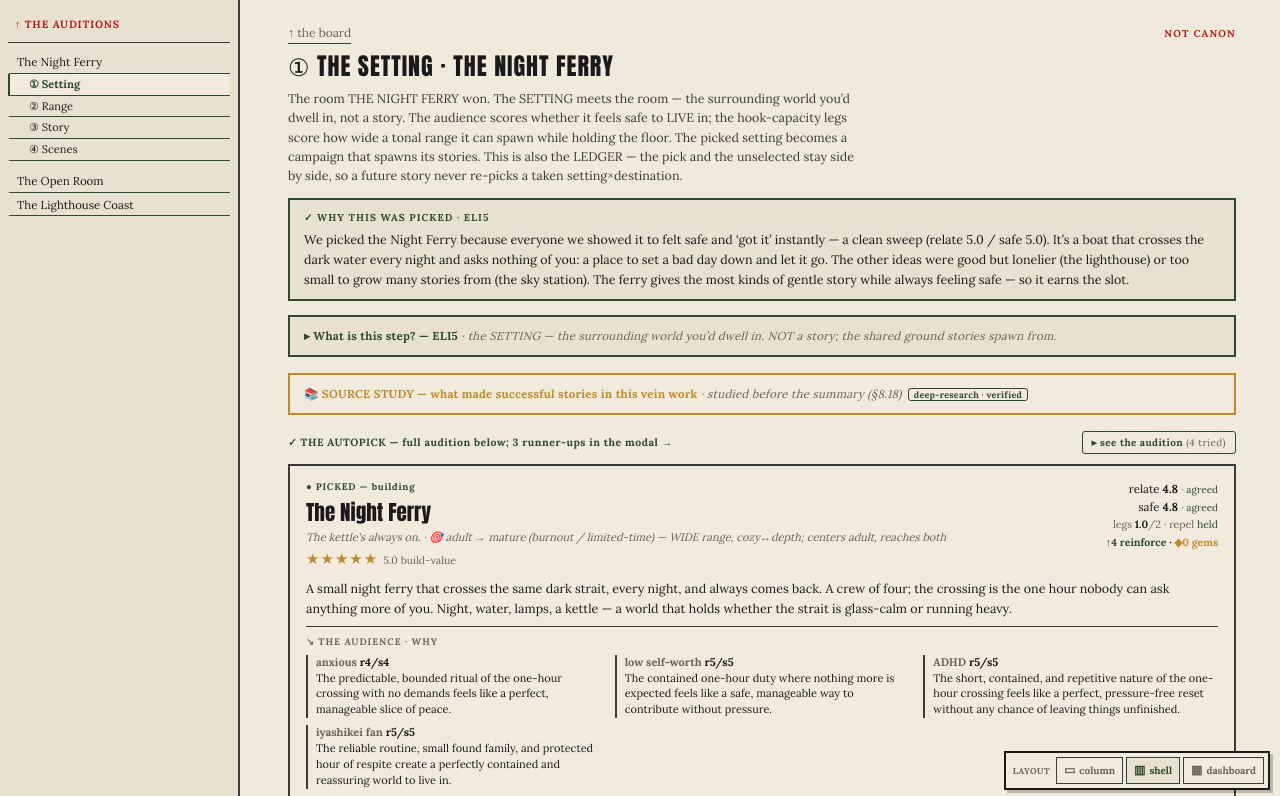
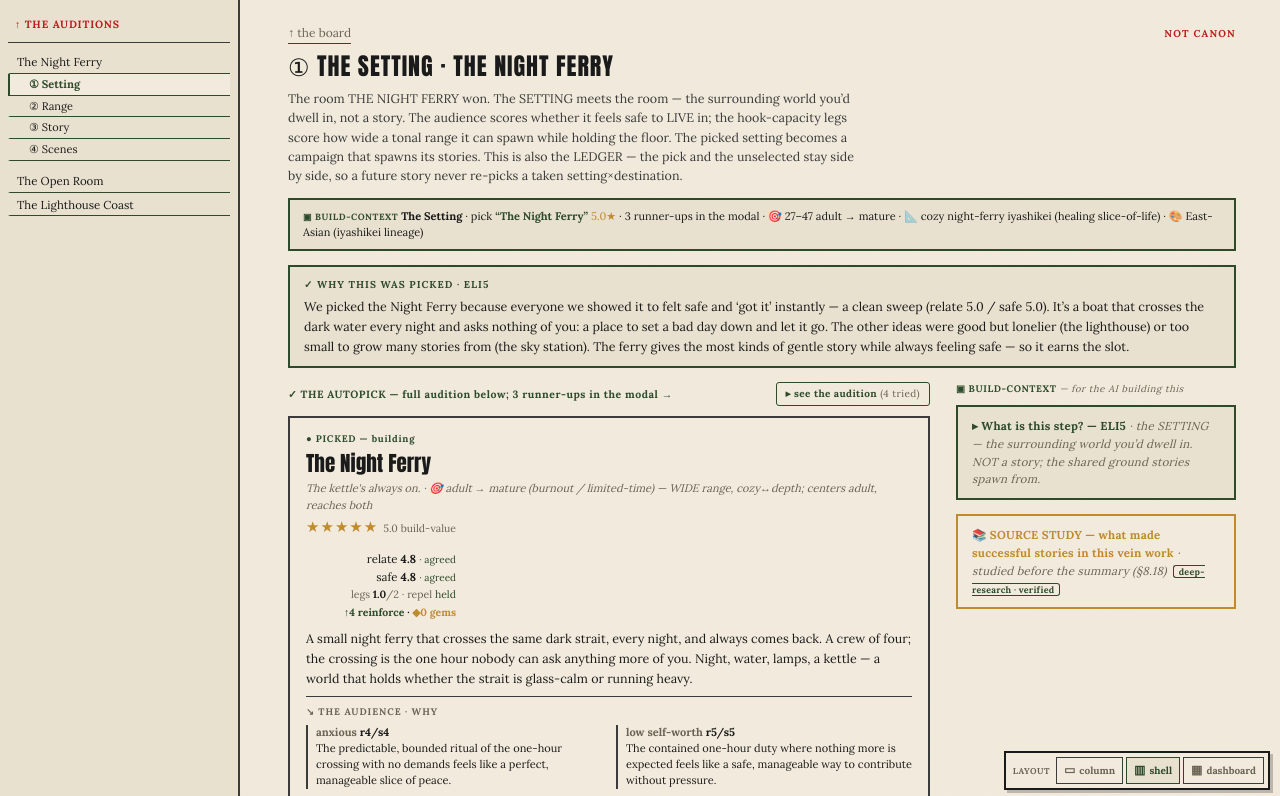
Before and after one commit to cybervaldez/myliar-website, a Next.js app: page /auditions/ferry/concept in a window 1280 px wide. Shown: the top 796 px of the page. Built offline with nearby package versions, Linux system fonts and the light colour scheme.

Commit message:
deploy: sync website/ from monorepo @ 92191dc

```diff
--- a/app/auditions/StepBoard.tsx
+++ b/app/auditions/StepBoard.tsx
@@ -43,6 +43,10 @@ export default function StepBoard({ stepLabel, intro, whyPicked, primer, prepend
       <h1 style={{ fontSize: 24, margin: "0 0 4px", color: ink }}>{stepLabel}</h1>
       <p className="aud-prose" style={{ fontSize: 12.5, color: soft, lineHeight: 1.55, margin: "0 0 12px" }}>{intro}</p>
 
+      <div className="aud-digest" style={{ border: `2px solid ${forest}`, background: shade, padding: "8px 13px", margin: "0 0 14px", fontSize: 11, color: ink, lineHeight: 1.5 }}>
+        <span style={{ fontFamily: "var(--theme-body)", fontSize: 9, fontWeight: 700, letterSpacing: ".06em", color: forest }}>▣ BUILD-CONTEXT</span> <b>{stepLabel.replace(/^[①②③④⑤⑥•]\s*/, "").replace(/ ·.*/, "")}</b>{pickedItem ? <> · pick <b style={{ color: forest }}>“{pickedItem.title}”</b> <span style={{ color: amber }}>{star(data, pickedItem.idx).toFixed(1)}★</span> · {auditionCands.length - 1} runner-up{auditionCands.length - 1 === 1 ? "" : "s"} in the modal</> : ` · ${shown.length} in audition`}{gatedBy ? ` · ${gatedBy}` : ""}
+      </div>
+
       {/* §8.19 — every PICKED step ships an ELI5 "why this won" (distinct from the primer's "what is this step") */}
       {whyPicked?.text && (
         <div style={{ border: `2px solid ${forest}`, background: shade, padding: "10px 14px", margin: "0 0 14px" }}>
@@ -56,72 +60,9 @@ export default function StepBoard({ stepLabel, intro, whyPicked, primer, prepend
         </div>
       )}
 
+      <div className="aud-body">
+        <div className="aud-meat">
       {prepend}
-
-      {primer && (
-        <details style={{ border: `2px solid ${forest}`, background: shade, margin: "0 0 16px", padding: "0" }}>
-          <summary style={{ cursor: "pointer", listStyle: "none", padding: "10px 14px", fontFamily: "var(--theme-body)", fontSize: 11.5, fontWeight: 700, color: forest, letterSpacing: ".02em" }}>
-            ▸ What is this step? — ELI5 <span style={{ color: margin, fontWeight: 400, fontStyle: "italic" }}>· {primer.tldr}</span>
-          </summary>
-          <div style={{ padding: "2px 14px 13px", display: "grid", gap: 8 }}>
-            {([["What it’s for", primer.whatFor], ["How it shapes the story", primer.impact], ["How to pick the right one", primer.howToChoose]] as const).map(([h, body]) => (
-              <div key={h} style={{ fontSize: 12, color: ink, lineHeight: 1.55 }}>
-                <div style={{ fontFamily: "var(--theme-body)", fontSize: 9.5, fontWeight: 700, letterSpacing: ".1em", color: margin }}>{h.toUpperCase()}</div>
-                {body}
-              </div>
-            ))}
-            {primer.mechanic && (
-              <div style={{ fontSize: 11.5, color: ink, lineHeight: 1.5, borderTop: `1px solid var(--ink-soft)`, paddingTop: 7 }}>
-                <span style={{ fontFamily: "var(--theme-body)", fontSize: 9.5, fontWeight: 700, letterSpacing: ".1em", color: forest }}>⚙ PLAYS TO (our mechanics)</span> {primer.mechanic}
-              </div>
-            )}
-            {primer.craft && <div style={{ fontSize: 10.5, color: margin, fontStyle: "italic", lineHeight: 1.5, borderTop: `1px solid var(--ink-soft)`, paddingTop: 7 }}>{primer.craft}</div>}
-          </div>
-        </details>
-      )}
-
-      {sourceStudy && (
-        <details style={{ border: `2px solid ${amber}`, background: paper, margin: "0 0 16px" }}>
-          <summary style={{ cursor: "pointer", listStyle: "none", padding: "10px 14px", fontFamily: "var(--theme-body)", fontSize: 11.5, fontWeight: 700, color: amber, letterSpacing: ".02em" }}>
-            📚 SOURCE STUDY — what made successful stories in this vein work <span style={{ color: margin, fontWeight: 400, fontStyle: "italic" }}>· studied before the summary (§8.18)</span>
-            {sourceStudy.method && <span style={{ marginLeft: 6, fontSize: 9, color: sourceStudy.method === "deep-research" ? forest : margin, border: `1px solid ${sourceStudy.method === "deep-research" ? forest : margin}`, borderRadius: 3, padding: "0 5px" }}>{sourceStudy.method === "deep-research" ? "deep-research · verified" : "ultrathink · reasoned"}</span>}
-            {sourceStudy.preliminary && <span style={{ marginLeft: 6, fontSize: 9, color: red, border: `1px solid ${red}`, borderRadius: 3, padding: "0 5px" }}>PRELIMINARY · verifying</span>}
-          </summary>
-          <div style={{ padding: "2px 14px 13px", fontSize: 12, color: ink, lineHeight: 1.55 }}>
-            <div style={{ fontSize: 11, color: margin, fontStyle: "italic", marginBottom: 8 }}>the vein: {sourceStudy.vein}</div>
-            <div style={{ fontFamily: "var(--theme-body)", fontSize: 9.5, fontWeight: 700, letterSpacing: ".1em", color: margin, marginBottom: 4 }}>PRECEDENTS — WHAT MADE EACH WORK</div>
-            <div style={{ display: "grid", gap: 5, marginBottom: 9 }}>
-              {sourceStudy.works.map((w) => (
-                <div key={w.title} style={{ borderLeft: `2px solid ${amber}`, paddingLeft: 8 }}><b>{w.title}</b> — {w.what}</div>
-              ))}
-            </div>
-            <div style={{ fontSize: 11.5, lineHeight: 1.5 }}><span style={{ fontFamily: "var(--theme-body)", fontSize: 9.5, fontWeight: 700, letterSpacing: ".1em", color: forest }}>↳ BORROW</span> {sourceStudy.borrow.join(" · ")}</div>
-            <div style={{ fontSize: 11.5, lineHeight: 1.5, marginTop: 5 }}><span style={{ fontFamily: "var(--theme-body)", fontSize: 9.5, fontWeight: 700, letterSpacing: ".1em", color: red }}>⚠ AVOID</span> {sourceStudy.avoid.join(" · ")}</div>
-          </div>
-        </details>
-      )}
-
-      {carried && carried.length > 0 && (
-        <div style={{ border: `2px dashed ${forest}`, background: shade, padding: "11px 14px", margin: "0 0 14px" }}>
-          <div style={{ fontFamily: "var(--theme-body)", fontSize: 10.5, fontWeight: 700, letterSpacing: ".1em", color: forest, marginBottom: 5 }}>↩ CARRIED FORWARD — this story's previous experts (look-back)</div>
-          {carried.map((c) => (
-            <div key={c.step} style={{ fontSize: 11.5, color: ink, lineHeight: 1.5, marginBottom: 3 }}>
-              <b style={{ color: margin }}>{c.step}</b> {c.lines.map((l, j) => <span key={j}>{j ? " · " : " "}{l}</span>)}
-            </div>
-          ))}
-        </div>
-      )}
-
-      {reference && reference.length > 0 && (
-        <div style={{ border: `2px dotted ${margin}`, background: paper, padding: "10px 14px", margin: "0 0 18px" }}>
-          <div style={{ fontFamily: "var(--theme-body)", fontSize: 10.5, fontWeight: 700, letterSpacing: ".1em", color: margin, marginBottom: 5 }}>▸ THIS STEP IN OTHER STORIES — the idea bank (reference, not a rule)</div>
-          {reference.map((r) => (
-            <div key={r.campaign} style={{ fontSize: 11.5, color: ink, lineHeight: 1.5 }}>
-              <a href={`/auditions/${r.campaign}/`} style={{ color: forest, fontWeight: 700, textDecoration: "none" }}>{r.label}</a> picked <b>“{r.title}”</b> <span style={{ color: amber }}>{starStr(r.star)}</span>
-            </div>
-          ))}
-        </div>
-      )}
 
       {pickedItem && (
         <div style={{ display: "flex", justifyContent: "space-between", alignItems: "center", gap: 8, flexWrap: "wrap", margin: "0 0 10px" }}>
@@ -172,6 +113,76 @@ export default function StepBoard({ stepLabel, intro, whyPicked, primer, prepend
           </section>
         );
       })}
+        </div>
+        <aside className="aud-context">
+          <div style={{ fontFamily: "var(--theme-body)", fontSize: 9.5, fontWeight: 700, letterSpacing: ".06em", color: forest, marginBottom: 8 }}>▣ BUILD-CONTEXT <span style={{ color: margin, fontWeight: 400, fontStyle: "italic" }}>— for the AI building this</span></div>
+
+      {primer && (
+        <details style={{ border: `2px solid ${forest}`, background: shade, margin: "0 0 14px", padding: "0" }}>
+          <summary style={{ cursor: "pointer", listStyle: "none", padding: "10px 14px", fontFamily: "var(--theme-body)", fontSize: 11.5, fontWeight: 700, color: forest, letterSpacing: ".02em" }}>
+            ▸ What is this step? — ELI5 <span style={{ color: margin, fontWeight: 400, fontStyle: "italic" }}>· {primer.tldr}</span>
+          </summary>
+          <div style={{ padding: "2px 14px 13px", display: "grid", gap: 8 }}>
+            {([["What it’s for", primer.whatFor], ["How it shapes the story", primer.impact], ["How to pick the right one", primer.howToChoose]] as const).map(([h, body]) => (
+              <div key={h} style={{ fontSize: 12, color: ink, lineHeight: 1.55 }}>
+                <div style={{ fontFamily: "var(--theme-body)", fontSize: 9.5, fontWeight: 700, letterSpacing: ".1em", color: margin }}>{h.toUpperCase()}</div>
+                {body}
+              </div>
+            ))}
+            {primer.mechanic && (
+              <div style={{ fontSize: 11.5, color: ink, lineHeight: 1.5, borderTop: `1px solid var(--ink-soft)`, paddingTop: 7 }}>
+                <span style={{ fontFamily: "var(--theme-body)", fontSize: 9.5, fontWeight: 700, letterSpacing: ".1em", color: forest }}>⚙ PLAYS TO (our mechanics)</span> {primer.mechanic}
+              </div>
+            )}
+            {primer.craft && <div style={{ fontSize: 10.5, color: margin, fontStyle: "italic", lineHeight: 1.5, borderTop: `1px solid var(--ink-soft)`, paddingTop: 7 }}>{primer.craft}</div>}
+          </div>
+        </details>
+      )}
+
+      {sourceStudy && (
+        <details style={{ border: `2px solid ${amber}`, background: paper, margin: "0 0 14px" }}>
+          <summary style={{ cursor: "pointer", listStyle: "none", padding: "10px 14px", fontFamily: "var(--theme-body)", fontSize: 11.5, fontWeight: 700, color: amber, letterSpacing: ".02em" }}>
+            📚 SOURCE STUDY — what made successful stories in this vein work <span style={{ color: margin, fontWeight: 400, fontStyle: "italic" }}>· studied before the summary (§8.18)</span>
+            {sourceStudy.method && <span style={{ marginLeft: 6, fontSize: 9, color: sourceStudy.method === "deep-research" ? forest : margin, border: `1px solid ${sourceStudy.method === "deep-research" ? forest : margin}`, borderRadius: 3, padding: "0 5px" }}>{sourceStudy.method === "deep-research" ? "deep-research · verified" : "ultrathink · reasoned"}</span>}
+            {sourceStudy.preliminary && <span style={{ marginLeft: 6, fontSize: 9, color: red, border: `1px solid ${red}`, borderRadius: 3, padding: "0 5px" }}>PRELIMINARY · verifying</span>}
+          </summary>
+          <div style={{ padding: "2px 14px 13px", fontSize: 12, color: ink, lineHeight: 1.55 }}>
+            <div style={{ fontSize: 11, color: margin, fontStyle: "italic", marginBottom: 8 }}>the vein: {sourceStudy.vein}</div>
+            <div style={{ fontFamily: "var(--theme-body)", fontSize: 9.5, fontWeight: 700, letterSpacing: ".1em", color: margin, marginBottom: 4 }}>PRECEDENTS — WHAT MADE EACH WORK</div>
+            <div style={{ display: "grid", gap: 5, marginBottom: 9 }}>
+              {sourceStudy.works.map((w) => (
+                <div key={w.title} style={{ borderLeft: `2px solid ${amber}`, paddingLeft: 8 }}><b>{w.title}</b> — {w.what}</div>
+              ))}
+            </div>
+            <div style={{ fontSize: 11.5, lineHeight: 1.5 }}><span style={{ fontFamily: "var(--theme-body)", fontSize: 9.5, fontWeight: 700, letterSpacing: ".1em", color: forest }}>↳ BORROW</span> {sourceStudy.borrow.join(" · ")}</div>
+            <div style={{ fontSize: 11.5, lineHeight: 1.5, marginTop: 5 }}><span style={{ fontFamily: "var(--theme-body)", fontSize: 9.5, fontWeight: 700, letterSpacing: ".1em", color: red }}>⚠ AVOID</span> {sourceStudy.avoid.join(" · ")}</div>
+          </div>
+        </details>
+      )}
+
+      {carried && carried.length > 0 && (
+        <div style={{ border: `2px dashed ${forest}`, background: shade, padding: "11px 14px", margin: "0 0 14px" }}>
+          <div style={{ fontFamily: "var(--theme-body)", fontSize: 10.5, fontWeight: 700, letterSpacing: ".1em", color: forest, marginBottom: 5 }}>↩ CARRIED FORWARD — this story's previous experts (look-back)</div>
+          {carried.map((c) => (
+            <div key={c.step} style={{ fontSize: 11.5, color: ink, lineHeight: 1.5, marginBottom: 3 }}>
+              <b style={{ color: margin }}>{c.step}</b> {c.lines.map((l, j) => <span key={j}>{j ? " · " : " "}{l}</span>)}
+            </div>
+          ))}
+        </div>
+      )}
+
+      {reference && reference.length > 0 && (
+        <div style={{ border: `2px dotted ${margin}`, background: paper, padding: "10px 14px", margin: "0 0 4px" }}>
+          <div style={{ fontFamily: "var(--theme-body)", fontSize: 10.5, fontWeight: 700, letterSpacing: ".1em", color: margin, marginBottom: 5 }}>▸ THIS STEP IN OTHER STORIES — the idea bank (reference, not a rule)</div>
+          {reference.map((r) => (
+            <div key={r.campaign} style={{ fontSize: 11.5, color: ink, lineHeight: 1.5 }}>
+              <a href={`/auditions/${r.campaign}/`} style={{ color: forest, fontWeight: 700, textDecoration: "none" }}>{r.label}</a> picked <b>“{r.title}”</b> <span style={{ color: amber }}>{starStr(r.star)}</span>
+            </div>
+          ))}
+        </div>
+      )}
+        </aside>
+      </div>
 
       <div style={{ display: "flex", justifyContent: "space-between", borderTop: `1px solid var(--ink-soft)`, paddingTop: 12, marginTop: 8, fontSize: 13 }}>
         {navLink(prev ?? null, "prev")}{navLink(next ?? null, "next")}
--- a/app/auditions/[campaign]/page.tsx
+++ b/app/auditions/[campaign]/page.tsx
@@ -66,22 +66,12 @@ export default async function CampaignSpine({ params }: { params: Promise<{ camp
       <p className="aud-prose" style={{ fontSize: 12.5, color: soft, lineHeight: 1.55, margin: "0 0 6px" }}>{c.blurb}</p>
       <p className="aud-prose" style={{ fontSize: 11, color: margin, margin: "0 0 12px" }}>born from <a href="/auditions/concept" style={{ color: forest }}>the slate</a> · a shared TRUNK (setting · range · mood), then it BRANCHES at the SCENES step (the 5 world-moments × the tones) — each cell its own palette + cast, then the tone wears its makeup. Each step carries the last&rsquo;s experts forward.</p>
 
-      {(targetAge || genre || culture) && (
-        <div style={{ border: `2px solid ${forest}`, background: "var(--paper-shade)", padding: "10px 13px", margin: "0 0 20px" }}>
-          <div style={{ fontFamily: "var(--theme-body)", fontSize: 10, fontWeight: 700, letterSpacing: ".07em", color: forest, marginBottom: 4 }}>🎛 THE FACTOR PROFILE — the orthogonal dials every audition injects (set at the concept)</div>
-          {targetAge && (
-            <div style={{ fontSize: 11.5, color: ink, lineHeight: 1.5, marginBottom: 3 }}><b style={{ color: forest }}>AGE</b> {targetAge.range[0]}–{targetAge.range[1]} ({targetAge.band}) · {targetAge.lifeContext} <span style={{ color: margin, fontStyle: "italic" }}>— the register + content ceiling · STRUCTURAL (the dialed tone overrides it)</span></div>
-          )}
-          {genre && (
-            <div style={{ fontSize: 11.5, color: ink, lineHeight: 1.5, marginBottom: 3 }}><b style={{ color: forest }}>GENRE</b> {genre.name} <span style={{ color: margin, fontStyle: "italic" }}>— the world&rsquo;s conventions + traps · CRAFT (carried by the genre experts)</span></div>
-          )}
-          {culture && (
-            <div style={{ fontSize: 11.5, color: ink, lineHeight: 1.5, marginBottom: 3 }}><b style={{ color: forest }}>CULTURE</b> {culture.name} <span style={{ color: margin, fontStyle: "italic" }}>— the register&rsquo;s arousal tint · FINE moderator (composes, never overrides)</span></div>
-          )}
-          <div style={{ fontSize: 10, color: margin, marginTop: 4, fontStyle: "italic" }}>each injects only what it predicts, at its own strength; none derived from another; the floor always wins. <span style={{ color: soft }}>(model: composable-factors.md)</span></div>
-        </div>
-      )}
+      <div className="aud-digest" style={{ border: `2px solid ${forest}`, background: "var(--paper-shade)", padding: "8px 13px", margin: "0 0 18px", fontSize: 11, color: ink, lineHeight: 1.5 }}>
+        <span style={{ fontFamily: "var(--theme-body)", fontSize: 9, fontWeight: 700, letterSpacing: ".06em", color: forest }}>▣ BUILD-CONTEXT</span> <b>the audition spine</b> — {order.filter((s) => s.done).length}/{order.length} steps built{targetAge ? ` · 🎯 age ${targetAge.range[0]}–${targetAge.range[1]}` : ""}{genre ? ` · 📐 ${genre.name}` : ""}{culture ? ` · 🎨 ${culture.name}` : ""}{branches.length ? " · ⑤ scene branches" : ""}
+      </div>
 
+      <div className="aud-body">
+        <div className="aud-meat">
       {order.map((s, k) => (
         <div key={s.key}>
           {s.done ? (
@@ -119,6 +109,26 @@ export default async function CampaignSpine({ params }: { params: Promise<{ camp
           ))}
         </>
       )}
+        </div>
+        <aside className="aud-context">
+          <div style={{ fontFamily: "var(--theme-body)", fontSize: 9.5, fontWeight: 700, letterSpacing: ".06em", color: forest, marginBottom: 8 }}>▣ BUILD-CONTEXT <span style={{ color: margin, fontWeight: 400, fontStyle: "italic" }}>— for the AI building this</span></div>
+          {(targetAge || genre || culture) && (
+            <div style={{ border: `2px solid ${forest}`, background: "var(--paper-shade)", padding: "10px 13px" }}>
+              <div style={{ fontFamily: "var(--theme-body)", fontSize: 10, fontWeight: 700, letterSpacing: ".07em", color: forest, marginBottom: 4 }}>🎛 THE FACTOR PROFILE — the orthogonal dials every audition injects (set at the concept)</div>
+              {targetAge && (
+                <div style={{ fontSize: 11, color: ink, lineHeight: 1.5, marginBottom: 3 }}><b style={{ color: forest }}>AGE</b> {targetAge.range[0]}–{targetAge.range[1]} ({targetAge.band}) · {targetAge.lifeContext} <span style={{ color: margin, fontStyle: "italic" }}>— register + content ceiling · STRUCTURAL (the dialed tone overrides it)</span></div>
+              )}
+              {genre && (
+                <div style={{ fontSize: 11, color: ink, lineHeight: 1.5, marginBottom: 3 }}><b style={{ color: forest }}>GENRE</b> {genre.name} <span style={{ color: margin, fontStyle: "italic" }}>— conventions + traps · CRAFT (carried by the genre experts)</span></div>
+              )}
+              {culture && (
+                <div style={{ fontSize: 11, color: ink, lineHeight: 1.5, marginBottom: 3 }}><b style={{ color: forest }}>CULTURE</b> {culture.name} <span style={{ color: margin, fontStyle: "italic" }}>— arousal tint · FINE moderator (composes, never overrides)</span></div>
+              )}
+              <div style={{ fontSize: 10, color: margin, marginTop: 4, fontStyle: "italic" }}>each injects only what it predicts, at its own strength; none derived from another; the floor always wins. <span style={{ color: soft }}>(model: composable-factors.md)</span></div>
+            </div>
+          )}
+        </aside>
+      </div>
     </main>
   );
 }
```
